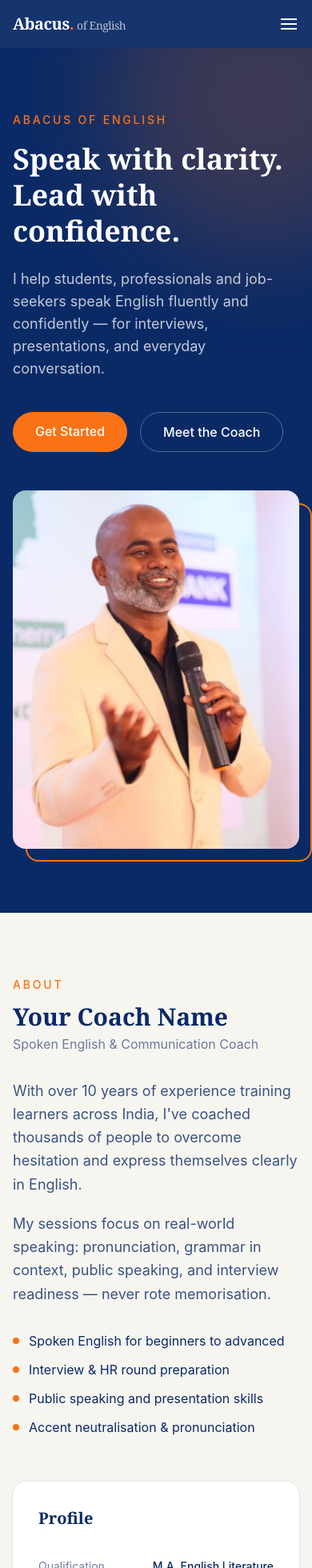
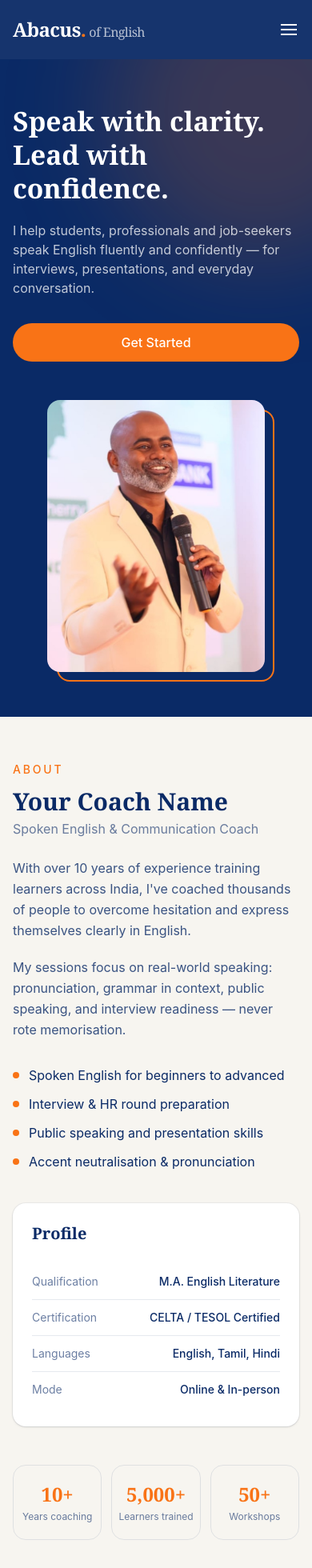
Before and after one commit to janani-2226/Abacusof_English, a React (Vite) app: page / in a window 390 px wide. Shown: the top 1960 px of the page at 80% size. Built offline with nearby package versions, Linux system fonts and the light colour scheme.

Commit message:
Update website components and styling

```diff
--- a/src/components/About.jsx
+++ b/src/components/About.jsx
@@ -2,15 +2,15 @@ import { coach } from "../config";
 
 export default function About() {
   return (
-    <section id="about" className="mx-auto max-w-6xl px-4 py-20 sm:px-6 md:py-28">
-      <div className="grid gap-14 md:grid-cols-[1.3fr_1fr]">
+    <section id="about" className="mx-auto max-w-6xl px-4 py-14 sm:px-6 sm:py-20 md:py-28">
+      <div className="grid gap-10 md:grid-cols-[1.3fr_1fr] md:gap-14">
         {/* Bio */}
         <div>
           <p className="text-sm font-medium uppercase tracking-[0.2em] text-brand">About</p>
           <h2 className="mt-3 font-serif text-3xl font-semibold sm:text-4xl">{coach.name}</h2>
           <p className="mt-1 text-navy/60">{coach.title}</p>
 
-          <div className="mt-8 space-y-5 text-lg leading-relaxed text-navy/80">
+          <div className="mt-6 space-y-5 text-base leading-relaxed text-navy/80 sm:mt-8 sm:text-lg">
             {coach.bio.map((p, i) => (
               <p key={i}>{p}</p>
             ))}
@@ -27,7 +27,7 @@ export default function About() {
         </div>
 
         {/* Bio-data card */}
-        <aside className="h-fit rounded-2xl bg-white p-8 shadow-sm ring-1 ring-navy/5">
+        <aside className="h-fit rounded-2xl bg-white p-6 shadow-sm sm:p-8 ring-1 ring-navy/5">
           <h3 className="font-serif text-xl font-semibold">Profile</h3>
           <dl className="mt-6 divide-y divide-navy/10">
             {coach.details.map((d) => (
@@ -41,11 +41,11 @@ export default function About() {
       </div>
 
       {/* Stats */}
-      <div className="mt-16 grid grid-cols-1 gap-6 sm:grid-cols-3">
+      <div className="mt-12 grid grid-cols-3 gap-3 sm:mt-16 sm:gap-6">
         {coach.stats.map((s) => (
-          <div key={s.label} className="rounded-2xl border border-navy/10 p-6 text-center">
-            <p className="font-serif text-4xl font-semibold text-brand">{s.value}</p>
-            <p className="mt-1 text-sm text-navy/60">{s.label}</p>
+          <div key={s.label} className="rounded-2xl border border-navy/10 px-2 py-5 text-center sm:p-6">
+            <p className="font-serif text-2xl font-semibold text-brand sm:text-4xl">{s.value}</p>
+            <p className="mt-1 text-xs text-navy/60 sm:text-sm">{s.label}</p>
           </div>
         ))}
       </div>
--- a/src/components/Booking.jsx
+++ b/src/components/Booking.jsx
@@ -3,7 +3,7 @@ import { offers, forms } from "../config";
 export default function Booking() {
   return (
     <section id="book" className="bg-navy text-white">
-      <div className="mx-auto max-w-6xl px-4 py-20 sm:px-6 md:py-28">
+      <div className="mx-auto max-w-6xl px-4 py-14 sm:px-6 sm:py-20 md:py-28">
         <div className="max-w-2xl">
           <p className="text-sm font-medium uppercase tracking-[0.2em] text-brand">Book</p>
           <h2 className="mt-3 font-serif text-3xl font-semibold sm:text-4xl">
@@ -15,13 +15,13 @@ export default function Booking() {
           </p>
         </div>
 
-        <div className="mt-12 grid gap-6 md:grid-cols-2">
+        <div className="mt-10 grid gap-5 sm:mt-12 sm:gap-6 md:grid-cols-2">
           {offers.map((o) => (
             <div
               key={o.key}
-              className="group flex flex-col rounded-2xl border border-white/10 bg-navy-light p-8 transition hover:border-brand"
+              className="group flex flex-col rounded-2xl border border-white/10 bg-navy-light p-6 transition sm:p-8 hover:border-brand"
             >
-              <span className="font-serif text-5xl font-semibold text-white/15 transition group-hover:text-brand">
+              <span className="font-serif text-4xl font-semibold text-white/15 sm:text-5xl transition group-hover:text-brand">
                 {o.eyebrow}
               </span>
               <h3 className="mt-4 font-serif text-2xl font-semibold">{o.title}</h3>
@@ -30,7 +30,7 @@ export default function Booking() {
                 href={forms[o.key]}
                 target="_blank"
                 rel="noopener noreferrer"
-                className="mt-8 inline-flex w-fit items-center gap-2 rounded-full bg-brand px-6 py-3 font-medium transition hover:bg-brand-dark"
+                className="mt-6 inline-flex w-full items-center justify-center gap-2 sm:mt-8 sm:w-fit sm:justify-start rounded-full bg-brand px-6 py-3 font-medium transition hover:bg-brand-dark"
               >
                 {o.cta}
                 <span aria-hidden>→</span>
--- a/src/components/Footer.jsx
+++ b/src/components/Footer.jsx
@@ -5,7 +5,7 @@ export default function Footer() {
 
   return (
     <footer id="contact" className="bg-[#061a40] text-white/70">
-      <div className="mx-auto grid max-w-6xl gap-10 px-4 py-14 sm:px-6 md:grid-cols-3">
+      <div className="mx-auto grid max-w-6xl gap-8 px-4 py-12 sm:grid-cols-2 sm:gap-10 sm:px-6 sm:py-14 md:grid-cols-3">
         <div>
           <p className="font-serif text-xl font-semibold text-white">
             Abacus<span className="text-brand">.</span>{" "}
@@ -16,7 +16,7 @@ export default function Footer() {
 
         <div>
           <h4 className="text-sm font-semibold uppercase tracking-wider text-white">Quick Links</h4>
-          <ul className="mt-4 space-y-2 text-sm">
+          <ul className="mt-4 space-y-3 text-sm">
             <li><a href="#about" className="hover:text-white">About</a></li>
             <li>
               <a href={forms.bookCoach} target="_blank" rel="noopener noreferrer" className="hover:text-white">
@@ -33,8 +33,7 @@ export default function Footer() {
 
         <div>
           <h4 className="text-sm font-semibold uppercase tracking-wider text-white">Contact</h4>
-          <ul className="mt-4 space-y-2 text-sm">
-            <li><a href={`mailto:${site.email}`} className="hover:text-white">{site.email}</a></li>
+          <ul className="mt-4 space-y-3 text-sm">
             <li><a href={`tel:${site.phone.replace(/\s/g, "")}`} className="hover:text-white">{site.phone}</a></li>
             <li>{site.location}</li>
           </ul>
--- a/src/components/Hero.jsx
+++ b/src/components/Hero.jsx
@@ -9,34 +9,25 @@ export default function Hero() {
     <section id="top" className="relative overflow-hidden bg-navy text-white">
       <div className="pointer-events-none absolute -right-32 -top-32 h-96 w-96 rounded-full bg-brand/20 blur-3xl" />
 
-      <div className="relative mx-auto grid max-w-6xl items-center gap-12 px-4 py-20 sm:px-6 md:grid-cols-[1.2fr_1fr] md:py-28">
+      <div className="relative mx-auto grid max-w-6xl items-center gap-12 px-4 py-14 sm:px-6 sm:py-20 md:grid-cols-[1.2fr_1fr] md:py-28">
         <div>
-          <p className="mb-4 text-sm font-medium uppercase tracking-[0.2em] text-brand">
-            {site.brand}
-          </p>
-          <h1 className="font-serif text-4xl font-semibold leading-tight sm:text-5xl lg:text-6xl">
+          <h1 className="font-serif text-[2.1rem] font-semibold leading-tight sm:text-5xl lg:text-6xl">
             {site.tagline}
           </h1>
-          <p className="mt-6 max-w-xl text-lg text-white/75">{coach.intro}</p>
+          <p className="mt-5 max-w-xl text-base text-white/75 sm:mt-6 sm:text-lg">{coach.intro}</p>
 
-          <div className="mt-10 flex flex-wrap gap-4">
+          <div className="mt-8 flex flex-wrap gap-4 sm:mt-10">
             <a
               href="#book"
-              className="rounded-full bg-brand px-7 py-3 font-medium transition hover:bg-brand-dark"
+              className="w-full rounded-full bg-brand px-7 py-3 text-center font-medium transition hover:bg-brand-dark sm:w-auto"
             >
               Get Started
-            </a>
-            <a
-              href="#about"
-              className="rounded-full border border-white/30 px-7 py-3 font-medium transition hover:border-white"
-            >
-              Meet the Coach
             </a>
           </div>
         </div>
 
-        <div className="relative mx-auto w-full max-w-sm">
-          <div className="absolute inset-0 translate-x-4 translate-y-4 rounded-2xl border-2 border-brand" />
+        <div className="relative mx-auto w-full max-w-[17rem] sm:max-w-sm">
+          <div className="absolute inset-0 translate-x-3 translate-y-3 sm:translate-x-4 sm:translate-y-4 rounded-2xl border-2 border-brand" />
           <div className="relative aspect-[4/5] overflow-hidden rounded-2xl bg-navy-light">
             {imgOk ? (
               <img
--- a/src/components/Navbar.jsx
+++ b/src/components/Navbar.jsx
@@ -3,7 +3,7 @@ import { site, forms } from "../config";
 
 const links = [
   { href: "#about", label: "About" },
-  { href: "#book", label: "Book" },
+  { href: "#book", label: "Courses" },
   { href: "#contact", label: "Contact" },
 ];
 
@@ -13,9 +13,9 @@ export default function Navbar() {
   return (
     <header className="sticky top-0 z-50 bg-navy/95 backdrop-blur text-white">
       <nav className="mx-auto flex max-w-6xl items-center justify-between px-4 py-4 sm:px-6">
-        <a href="#top" className="font-serif text-xl font-semibold tracking-tight">
+        <a href="#top" className="whitespace-nowrap font-serif text-2xl font-semibold tracking-tight sm:text-3xl">
           Abacus<span className="text-brand">.</span>
-          <span className="ml-1 text-sm font-normal text-white/70">of English</span>
+          <span className="ml-1 text-base font-normal sm:text-lg text-white/70">of English</span>
         </a>
 
         <ul className="hidden items-center gap-8 text-sm md:flex">
@@ -39,7 +39,7 @@ export default function Navbar() {
         </ul>
 
         <button
-          className="md:hidden"
+          className="-mr-2 p-2 md:hidden"
           onClick={() => setOpen(!open)}
           aria-label="Toggle menu"
           aria-expanded={open}
@@ -55,14 +55,25 @@ export default function Navbar() {
       </nav>
 
       {open && (
-        <ul className="space-y-1 border-t border-white/10 px-4 pb-4 md:hidden">
+        <ul className="space-y-1 border-t border-white/10 px-4 pt-2 pb-5 md:hidden">
           {links.map((l) => (
             <li key={l.href}>
-              <a href={l.href} onClick={() => setOpen(false)} className="block py-2 text-white/80">
+              <a href={l.href} onClick={() => setOpen(false)} className="block py-3 text-base text-white/80">
                 {l.label}
               </a>
             </li>
           ))}
+          <li className="pt-2">
+            <a
+              href={forms.bookCoach}
+              target="_blank"
+              rel="noopener noreferrer"
+              onClick={() => setOpen(false)}
+              className="block rounded-full bg-brand px-5 py-3 text-center font-medium transition hover:bg-brand-dark"
+            >
+              Book Now
+            </a>
+          </li>
         </ul>
       )}
       <span className="sr-only">{site.brand}</span>
--- a/src/config.js
+++ b/src/config.js
@@ -7,8 +7,8 @@ export const site = {
   brand: "Abacus of English",
   tagline: "Speak with clarity. Lead with confidence.",
   email: "hello@abaculofenglish.com",
-  phone: "+91 98765 43210",
-  location: "Coimbatore, Tamil Nadu",
+  phone: "+91-8778593044",
+  location: "Virudhunagar, Tamil Nadu",
 };
 
 // 👉 Paste your Google Form URLs here
--- a/src/index.css
+++ b/src/index.css
@@ -11,5 +11,5 @@
   --font-sans: "Inter", system-ui, sans-serif;
 }
 
-html { scroll-behavior: smooth; }
+html { scroll-behavior: smooth; scroll-padding-top: 5rem; }
 body { @apply bg-cream text-navy font-sans antialiased; }
```
